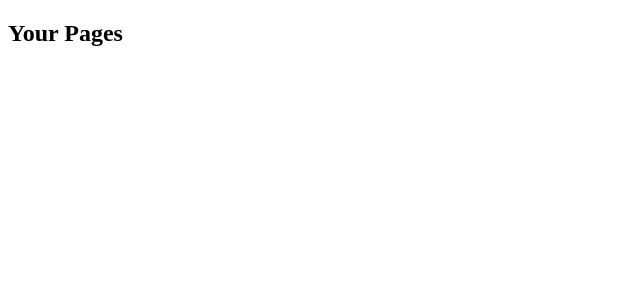
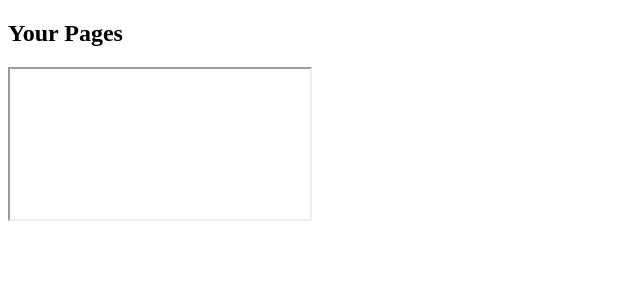
Before and after one commit to lekcik/websiteBuilder, a React (Vite) app in the folder websiteBuilder/: page / in a window 1280 px wide. Shown: the top 300 px of the page, without its empty margins (0-640 px from the left). Built offline with nearby package versions, Linux system fonts and the light colour scheme.

Commit message:
card structure added

```diff
--- a/websiteBuilder/src/components/Card.jsx
+++ b/websiteBuilder/src/components/Card.jsx
@@ -1,10 +1,17 @@
+import PropTypes from 'prop-types';
 
-function Card() {
+function Card(props) {
     return(
-        <section className="card">
-
-        </section>
+        <a href={props.link} className="card">
+            <iframe src={props.link} />
+            <p>{props.name}</p>
+        </a>
     )
 }
 
+Card.propTypes = {
+    link: PropTypes.string,
+    name: PropTypes.string
+}
+
 export default Card;
--- a/websiteBuilder/src/pages/Error.jsx
+++ b/websiteBuilder/src/pages/Error.jsx
@@ -2,7 +2,7 @@ function Error() {
     return (
         <section className="error" aria-label="page not found" style={{ position: 'relative', height: '90vh', display: 'flex', justifyContent: 'center', alignItems: 'center', overflowY: 'hidden' }}>
             <span style={{ fontWeight: 500, fontSize: '2rem', fontFamily: 'Consolas', textAlign: 'center' }}>
-                404. Page not found ( ͡° ͜ʖ ͡°)
+                404. Page not found <span style={{textWrap: 'nowrap'}}>( ͡° ͜ʖ ͡°)</span>
             </span>
         </section>
     );
--- a/websiteBuilder/src/pages/Home.jsx
+++ b/websiteBuilder/src/pages/Home.jsx
@@ -1,10 +1,11 @@
+import Card from "../components/Card.jsx";
 
 function Home() {
     return(
         <section className="home" aria-label="your pages">
             <h1>Your Pages</h1>
             <section className="pagesList">
-                <section className="pageCard"></section>
+                <Card />
                 <section className="addPageCard"></section>
             </section>
         </section>
```
